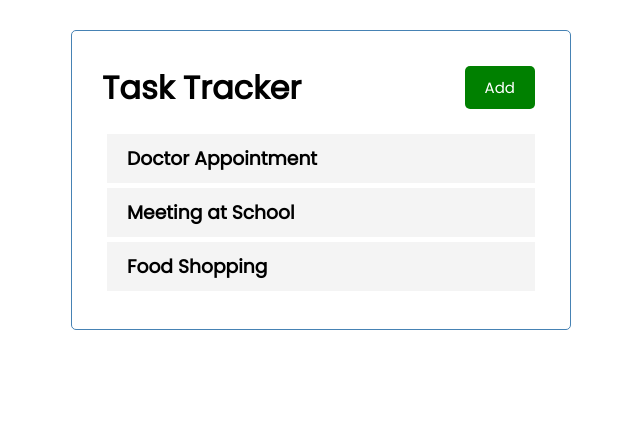
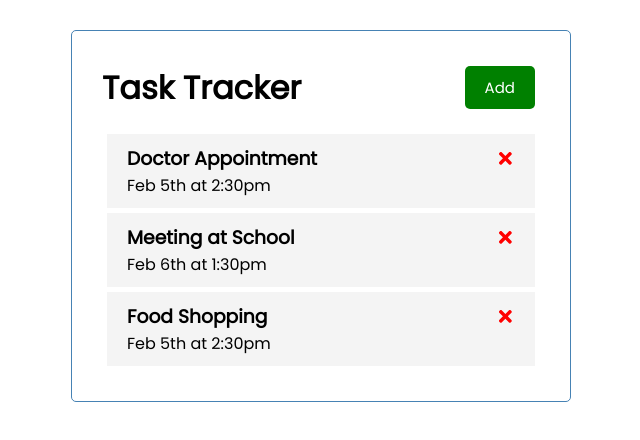
Before and after one commit to mariadenadel/react-task-tracker, a React (Create React App) app: page / in a window 1280 px wide. Shown: the top 440 px of the page, without its empty margins (319-959 px from the left). Built offline with nearby package versions, Linux system fonts and the light colour scheme.

Commit message:
add delete task

```diff
--- a/package.json
+++ b/package.json
@@ -8,6 +8,7 @@
     "@testing-library/user-event": "^12.8.3",
     "react": "^17.0.2",
     "react-dom": "^17.0.2",
+    "react-icons": "^4.2.0",
     "react-scripts": "4.0.3",
     "web-vitals": "^1.1.2"
   },
--- a/src/App.js
+++ b/src/App.js
@@ -24,10 +24,14 @@
     },
   ])
 
+  const deleteTask = (id) => {
+    setTasks(tasks.filter((task) => task.id !== id))
+  }
+
   return (
     <div className="container">
       <Header />
-      <Tasks tasks={tasks} />
+      <Tasks tasks={tasks} onDelete={deleteTask} />
     </div>
   );
 }
--- a/src/components/Task.js
+++ b/src/components/Task.js
@@ -1,7 +1,10 @@
-const Task = ({task}) => {
+import { FaTimes } from 'react-icons/fa'
+
+const Task = ({task, onDelete}) => {
   return (
     <div className='task'>
-      <h3>{task.text}</h3>
+      <h3>{task.text} <FaTimes style={{color: 'red', cursor: 'pointer'}} onClick={() => onDelete(task.id)}/> </h3>
+      <p>{task.day}</p>
     </div>
   )
 }
--- a/src/components/Tasks.js
+++ b/src/components/Tasks.js
@@ -1,11 +1,11 @@
 import Task from './Task'
 
-const Tasks = ({tasks}) => {
+const Tasks = ({tasks, onDelete}) => {
 
   return (
     <>
     {tasks.map((task) =>(
-      <Task key={task.id} task={task} />
+      <Task key={task.id} task={task} onDelete={onDelete} />
     ))}
     </>
   )
```
Also changed, not shown: 1 other file (tests, documents, lock files or other folders).
